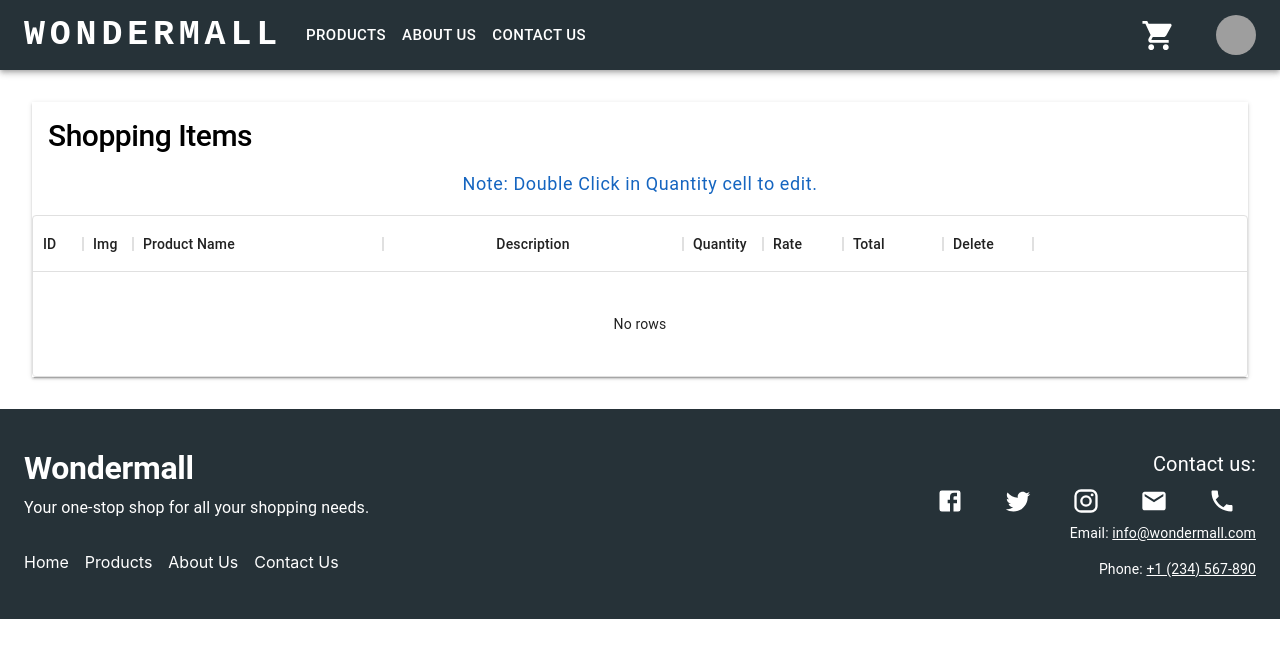
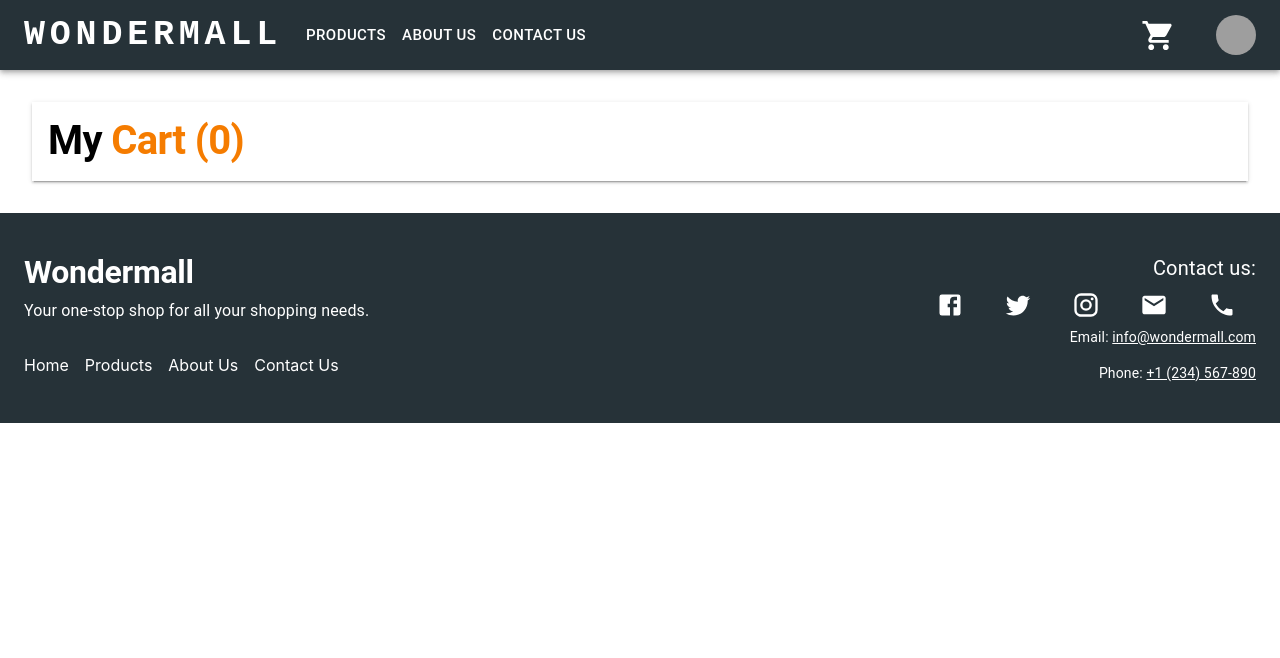
Before and after one commit to dhiant/learn-redux, a React (Create React App) app: page /cart in a window 1280 px wide. Shown: the top 658 px of the page. Built offline with nearby package versions, Linux system fonts and the light colour scheme; grey boxes are pictures that could not be loaded.

Commit message:
style(cart): remove mui datagrid and create a new layour

```diff
--- /dev/null
+++ b/src/components/ProductItemCard.jsx
@@ -0,0 +1,152 @@
+import React from "react";
+import { Box, Button, Stack, Typography } from "@mui/material";
+import { useDispatch } from "react-redux";
+import {
+	decrementProductQuantity,
+	incrementProductQuantity,
+} from "../reducer/ProductSlice";
+import AddIcon from "@mui/icons-material/Add";
+import RemoveIcon from "@mui/icons-material/Remove";
+
+const ProductItemCard = ({ idx, img, title, desc, rate, qty }) => {
+	const dispatch = useDispatch();
+	return (
+		<Stack
+			direction="row"
+			// alignItems="flex-start"
+			justifyContent="space-between"
+			sx={{ p: 2 }}
+		>
+			<Box
+				sx={{
+					display: "flex",
+					columnGap: "10px",
+					maxWidth: "600px",
+				}}
+			>
+				<Box
+					sx={{
+						width: "80px",
+						height: "80px",
+						borderRadius: "10px",
+						boxShadow: 3,
+						display: "flex",
+						justifyItems: "center",
+						alignItems: "center",
+					}}
+				>
+					<img
+						src={img}
+						alt="product"
+						style={{
+							width: "70px",
+							height: "70px",
+							objectFit: "contain",
+							margin: "auto",
+						}}
+					/>
+				</Box>
+				{/* product title & desc */}
+				<Box>
+					<Typography
+						variant="h2"
+						sx={{
+							fontSize: { xs: "20px", xl: "24px" },
+							fontWeight: "bold",
+							color: "#000",
+							maxWidth: "500px",
+							overflow: "hidden",
+							textOverflow: "ellipsis",
+							whiteSpace: "nowrap",
+						}}
+					>
+						{title}
+					</Typography>
+					<Typography
+						paragraph
+						sx={{
+							fontSize: "12px",
+							color: "gray",
+							maxWidth: "500px",
+							overflow: "hidden",
+							textOverflow: "ellipsis",
+							whiteSpace: "nowrap",
+							marginBottom: 0,
+						}}
+					>
+						{desc}
+					</Typography>
+					<Typography
+						sx={{
+							fontSize: {
+								xs: "18px",
+								lg: "24px",
+							},
+							color: "#f57c00",
+						}}
+					>
+						${rate}
+					</Typography>
+				</Box>
+			</Box>
+
+			{/* product quantity increment/decrement */}
+			<Box
+				sx={{
+					display: "flex",
+					columnGap: "10px",
+					alignItems: "center",
+				}}
+			>
+				<Button
+					sx={{
+						position: "relative",
+						width: "5px",
+						height: "15px",
+						py: 2,
+						px: 3,
+						backgroundColor: "#eeeeee",
+						"&:hover": { backgroundColor: "#e0e0e0" },
+					}}
+					onClick={() => dispatch(incrementProductQuantity(idx))}
+				>
+					<AddIcon sx={{ color: "", position: "absolute" }} />
+				</Button>
+				{/* product quantity */}
+				<Typography variant="caption" sx={{ fontSize: "2rem" }}>
+					{qty}
+				</Typography>
+				<Button
+					sx={{
+						position: "relative",
+						width: "5px",
+						height: "15px",
+						py: 2,
+						px: 3,
+						backgroundColor: "#eeeeee",
+						"&:hover": { backgroundColor: "#e0e0e0" },
+					}}
+					onClick={() => dispatch(decrementProductQuantity(idx))}
+				>
+					<RemoveIcon sx={{ color: "", position: "absolute" }} />
+				</Button>
+			</Box>
+
+			{/* product total price */}
+			<Typography
+				sx={{
+					fontSize: {
+						xs: "1.5rem",
+						md: "2rem",
+					},
+					color: "#f57c00",
+					pt: 2,
+				}}
+			>
+				${(rate * qty).toFixed(2)}
+			</Typography>
+		</Stack>
+	);
+};
+
+export default ProductItemCard;
--- a/src/pages/Cart.jsx
+++ b/src/pages/Cart.jsx
@@ -1,181 +1,24 @@
-import {
-	Avatar,
-	Box,
-	Button,
-	IconButton,
-	Stack,
-	Typography,
-} from "@mui/material";
-import ClearIcon from "@mui/icons-material/Clear";
-import { DataGrid } from "@mui/x-data-grid";
-import React, { useState } from "react";
-import { useDispatch, useSelector } from "react-redux";
-import { removeFromCart } from "../reducer/ProductSlice";
-import { Link } from "react-router-dom";
-
-// rows of datagrid
-let product = [];
-// sum of total price of all products
-let allProductTotalPrice = null;
+import React from "react";
+import { Box, Stack, Typography } from "@mui/material";
+import { useSelector } from "react-redux";
+import ProductItemCard from "../components/ProductItemCard";
 
 const Cart = () => {
-	const [rows, setRows] = useState(product);
+	const productsInCart = useSelector(
+		(state) => state.productList.productInCart
+	);
 
-	const productInCart = useSelector((state) => state.productList.productInCart);
-	const dispatch = useDispatch();
-
-	// columns of datagrid
-	const columns = [
-		{
-			field: "id",
-			headerName: "ID",
-			width: 10,
-			editable: false,
-			sortable: false,
-		},
-		{
-			field: "img",
-			headerName: "Img",
-			width: 50,
-			editable: false,
-			sortable: false,
-			renderCell: (params) => {
-				let imgSrc = params.value;
-				return (
-					<>
-						<Avatar src={imgSrc} />
-					</>
-				);
-			},
-		},
-		{
-			field: "name",
-			headerName: "Product Name",
-			width: 250,
-			editable: false,
-			sortable: false,
-		},
-		{
-			field: "desc",
-			headerName: "Description",
-			headerAlign: "center",
-			type: "number",
-			width: 300,
-			sortable: false,
-		},
-		{
-			field: "quantity",
-			headerName: "Quantity",
-			sortable: false,
-			width: 80,
-			editable: true,
-			cellClassName: "quantity--cell",
-		},
-		{
-			field: "price",
-			headerName: "Rate",
-			width: 80,
-			editable: false,
-			sortable: true,
-		},
-		{
-			field: "total",
-			headerName: "Total",
-			width: 100,
-			editable: false,
-			sortable: false,
-			valueGetter: getTotalPrice,
-		},
-		{
-			field: "delete",
-			headerName: "Delete",
-			sortable: false,
-			width: 90,
-			disableColumnMenu: true,
-			renderCell: (params) => {
-				return (
-					<IconButton
-						onClick={() => {
-							// id of selected row
-							let selectedProductId = params.id;
-
-							setRows((prev) =>
-								prev.filter((product) => product.id !== selectedProductId)
-							);
-							dispatch(removeFromCart());
-						}}
-					>
-						<ClearIcon />
-					</IconButton>
-				);
-			},
-		},
-	];
-
-	// rows of datagrid
-	product = productInCart.map((productDetails) => {
-		let fetchProduct = productDetails.fetchProduct;
-		let productQuantity = productDetails.productQuantity;
-		let newObj = {
-			id: fetchProduct.id,
-			img: fetchProduct.image,
-			name: fetchProduct.title,
-			desc: fetchProduct.description,
-			quantity: productQuantity,
-			price: fetchProduct.price,
-			total: productQuantity * fetchProduct.price,
-		};
-
-		return newObj;
-	});
-
-	function getTotalPrice(params) {
-		let newTotalPrice = +params.row.quantity * params.row.price;
-		return `${newTotalPrice || params.value}`;
-	}
-
-	function processRowUpdate(updatedRow) {
-		setRows((prevRows) => {
-			let updatedRows = prevRows.map((product) => {
-				return product.id === updatedRow.id
-					? {
-							...product,
-							quantity: +updatedRow.quantity,
-							total: updatedRow.total,
-					  }
-					: { ...product };
-			});
-			return updatedRows;
-		});
-		return updatedRow;
-	}
-
-	function handleProcessRowUpdateError(error) {
-		console.log("erros in processRowUpdate", error);
-	}
-	// calculte allProductsTotalPrice
-	if (rows.length > 0) {
-		allProductTotalPrice = rows.reduce((acc, product) => {
-			let newTotalPrice = product.quantity * product.price;
-			return (acc += newTotalPrice);
-		}, 0);
-	}
 	return (
 		<>
 			<Box
 				sx={{
 					my: 4,
 					px: 4,
-					position: "relative",
-					display: "flex",
-					gap: 4,
-					flexDirection: { xs: "column", md: "row" },
-					alignItems: { xs: "center", md: "flex-start" },
 				}}
 			>
 				<Stack
 					sx={{
-						maxWidth: "1600px",
+						maxWidth: "1700px",
 						width: 1,
 						boxShadow: 2,
 						"& .quantity--cell": {
@@ -183,103 +26,34 @@ const Cart = () => {
 						},
 					}}
 				>
-					{/*  */}
 					<Typography
 						variant="h1"
 						sx={{
-							fontSize: { xs: "20px", sm: "30px" },
-							fontWeight: 500,
-							color: "black",
+							fontSize: { xs: "1.8rem", sm: "2.5rem" },
+							fontWeight: "bold",
+							color: "#000",
+							textAlign: "start",
 							p: 2,
 						}}
 					>
-						Shopping Items
+						My{" "}
+						<span style={{ color: "#f57c00" }}>
+							Cart ({productsInCart.length})
+						</span>
 					</Typography>
-					<Typography
-						variant="caption"
-						sx={{
-							fontSize: { xs: "12px", sm: "18px" },
-							color: "#1565c0",
-							pb: 2,
-						}}
-						align="center"
-					>
-						Note: Double Click in Quantity cell to edit.
-					</Typography>
-					<DataGrid
-						autoHeight
-						rows={rows}
-						columns={columns}
-						checkboxSelection={false}
-						disableColumnMenu
-						disableColumnSelector
-						experimentalFeatures={{ newEditingApi: true }}
-						hideFooter={true}
-						editMode="row"
-						processRowUpdate={processRowUpdate}
-						onProcessRowUpdateError={handleProcessRowUpdateError}
-					/>
+
+					{/* each cart items */}
+					{productsInCart.map((item, idx) => (
+						<ProductItemCard
+							idx={idx}
+							img={item.fetchProduct.image}
+							title={item.fetchProduct.title}
+							desc={item.fetchProduct.description}
+							rate={item.fetchProduct.price}
+							qty={item.productQuantity}
+						/>
+					))}
 				</Stack>
-				{/* proceed to checkout */}
-				{rows.length > 0 && (
-					<Box
-						sx={{
-							mr: 2,
-							width: "max-content",
-							minWidth: "200px",
-							height: "max-content",
-							boxShadow: 2,
-							p: 2,
-						}}
-					>
-						<Typography
-							variant="h1"
-							color="black"
-							sx={{ fontSize: "20px", fontWeight: 500 }}
-						>
-							Total Products:
-							<Typography
-								component="span"
-								sx={{ fontSize: "20px", fontWeight: 500, color: "#1565c0" }}
-							>
-								{rows.length}
-							</Typography>
-						</Typography>
-						<Typography
-							variant="h1"
-							color="black"
-							sx={{ fontSize: "20px", fontWeight: 500, pb: 2 }}
-						>
-							Cart Subtotal:{" "}
-							<Typography
-								component="span"
-								sx={{ fontSize: "20px", fontWeight: 500, color: "#f57c00" }}
-							>
-								${Math.floor(allProductTotalPrice)}
-							</Typography>
-						</Typography>
-						<Button
-							size="small"
-							variant="contained"
-							component={Link}
-							to="/checkout"
-							sx={{
-								py: 1,
-								px: 1,
-
-								width: "100%",
-								borderRadius: "20px",
-								textTransform: "none",
-								backgroundColor: "#f57c00",
-								"&:hover": {
-									backgroundColor: "#ff9800",
-								},
-							}}
-						>
-							Proceed to checkout
-						</Button>
-					</Box>
-				)}
 			</Box>
 		</>
 	);
--- a/src/reducer/ProductSlice.js
+++ b/src/reducer/ProductSlice.js
@@ -50,11 +50,13 @@ export const productSlice = createSlice({
 		clearProductInCart: (state) => {
 			state.productInCart = [];
 		},
-    incrementProductQuantity: (state) => {
-      state.productInCart[0].productQuantity += 1;
+		incrementProductQuantity: (state, action) => {
+			state.productInCart[action.payload].productQuantity += 1;
 		},
-    decrementProductQuantity: (state) => {
-      state.productInCart[0].productQuantity -= 1;
+		decrementProductQuantity: (state, action) => {
+			if (state.productInCart[action.payload].productQuantity > 0) {
+				state.productInCart[action.payload].productQuantity -= 1;
+			}
 		},
 		isFetching: (state) => {
 			state.fetching = true;
```
Lines whose indentation alone changed are shown as unchanged.
